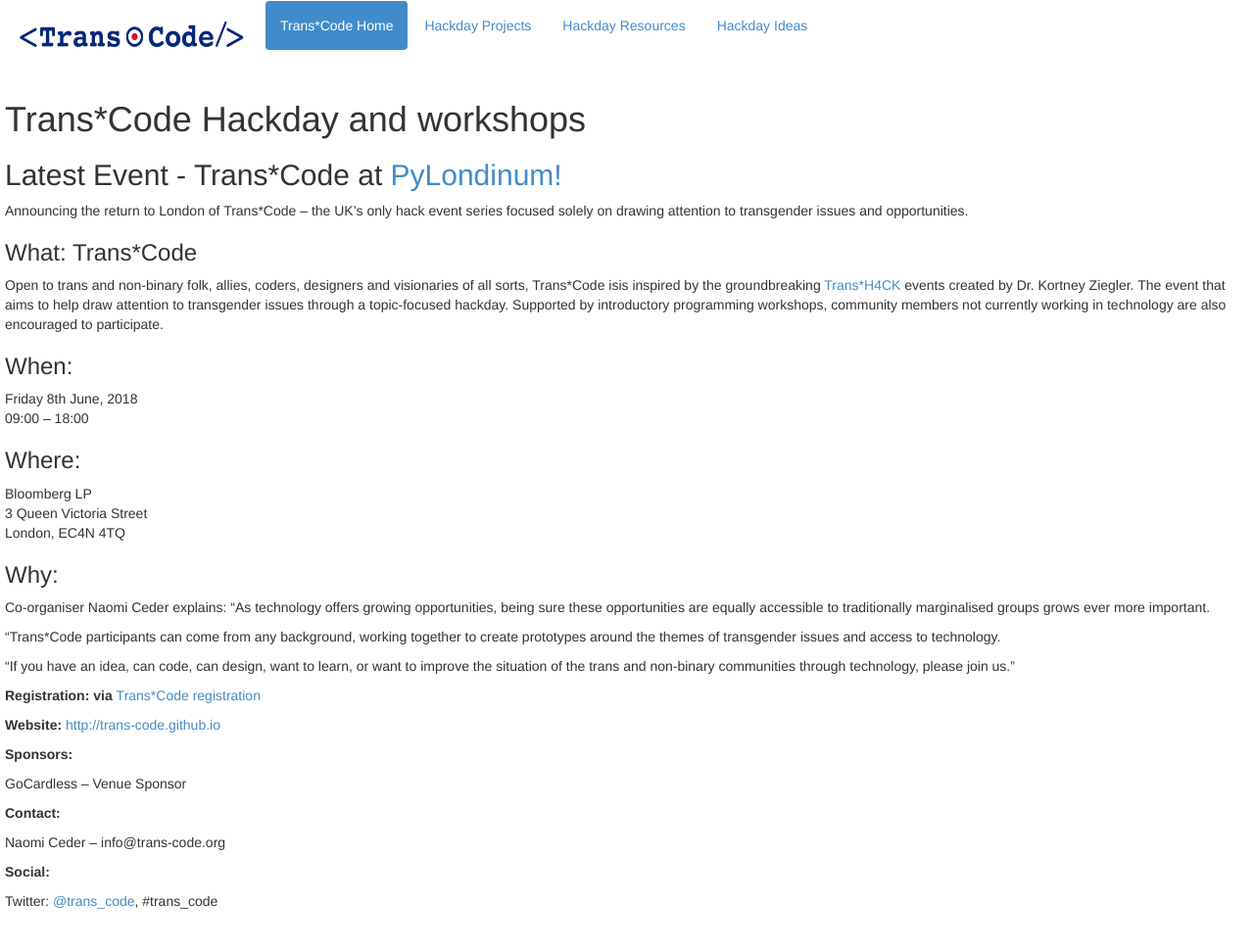
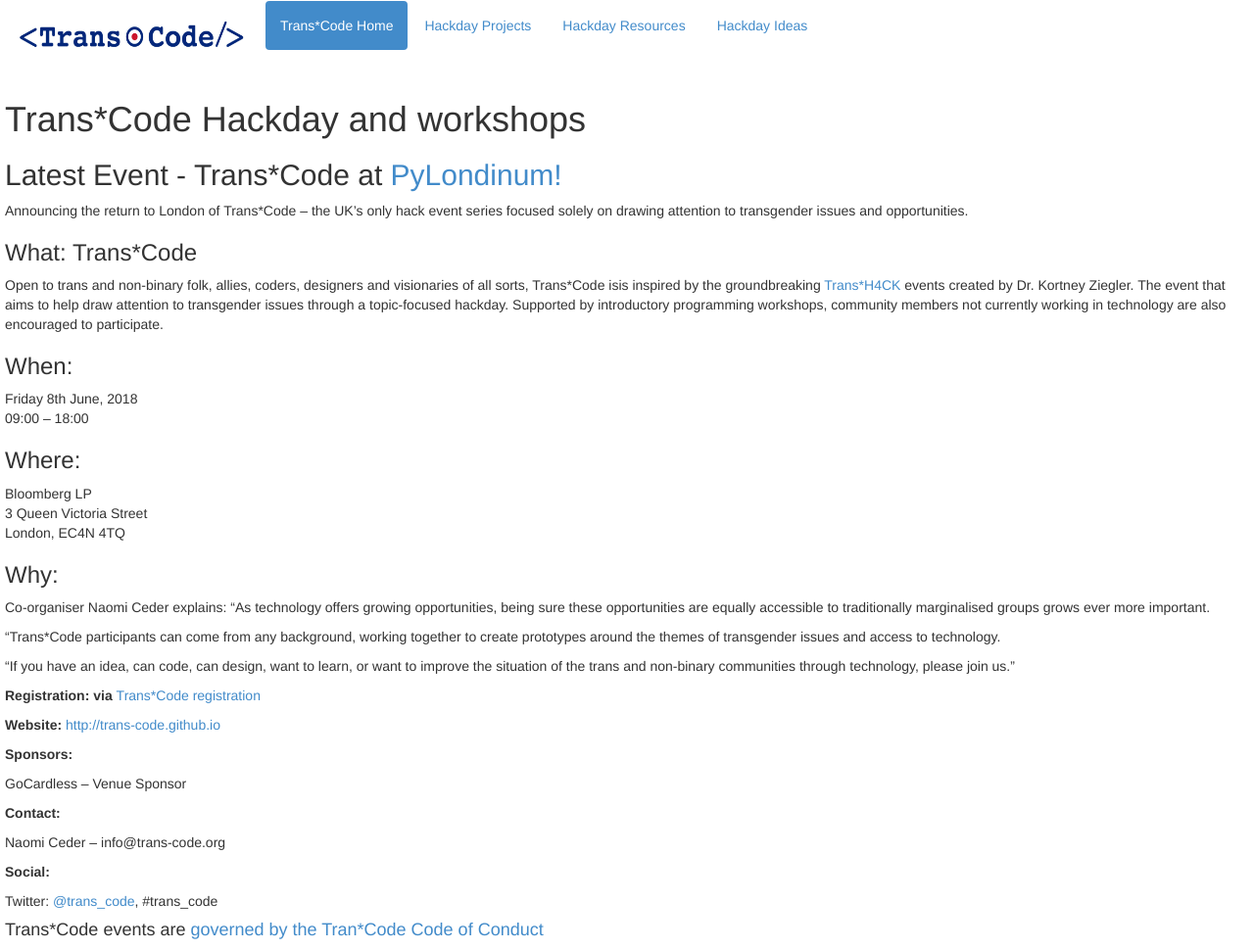
Before and after one commit to Trans-Code/Trans-Code.github.io, a Jekyll site: the page built from index.html, in a window 1280 px wide. Shown: the whole page at 98% size. Built offline with Jekyll 4.4.1, drawn with Linux system fonts in a browser that asks for light colours; before the commit the page ends 940 px from its top, so only the background shows below that.

Commit message:
Update index.html
CoC link

```diff
--- a/index.html
+++ b/index.html
@@ -31,4 +31,5 @@
 <p><b>Contact:</b></p>
 <p>Naomi Ceder &#8211; info@trans-code.org</p>
 <p><b>Social:</b></p>
-<p>Twitter: <a href="https://twitter.com/trans_code">@trans_code</a>, #trans_code<br />
+  <p>Twitter: <a href="https://twitter.com/trans_code">@trans_code</a>, #trans_code<br /></p>
+ <h4>Trans*Code events are <a href="code_of_conduct.html">governed by the Tran*Code Code of Conduct</a></h4>
```
